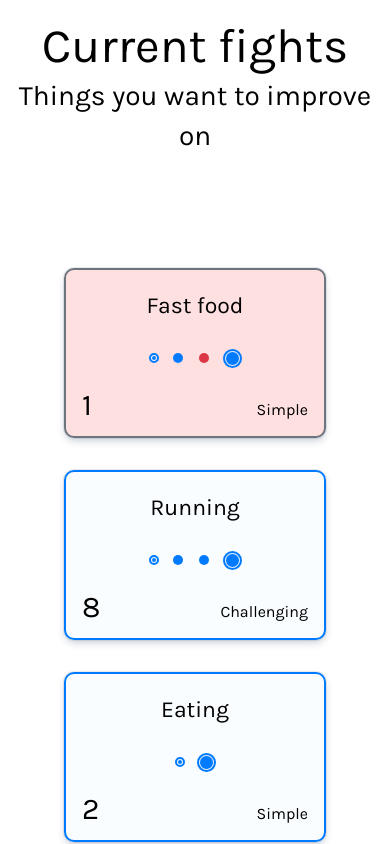
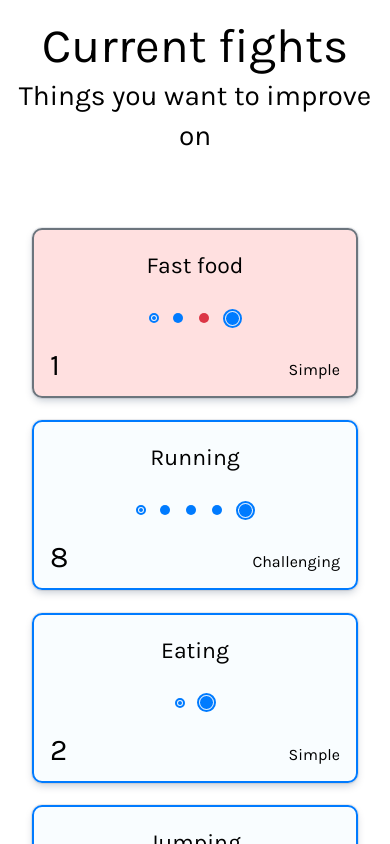
Before and after one commit to 19mario19/AchieveIt-Track-Your-Goals, a SvelteKit app: page / in a window 390 px wide. Shown: the top 844 px of the page. Built offline with nearby package versions, Linux system fonts and the light colour scheme.

Commit message:
changes to gird

```diff
--- a/src/routes/+page.svelte
+++ b/src/routes/+page.svelte
@@ -306,7 +306,7 @@
           <div class="occurrences">
             {#if event.occurrence}
               <div class="occurrences-list">
-                {#each event.occurrence.slice(-4) as item}
+                {#each event.occurrence.slice(-5) as item}
                   {#if item.status === Status.Win}
                     <div class="win"></div>
                   {:else}
@@ -458,7 +458,8 @@
   @media screen and (max-width: 717px) {
     .app {
       grid-template-columns: 1fr;
-      gap: 2rem;
+      gap: 1.4rem;
+      padding: .5rem 1rem;
     }
   }
 </style>
```
